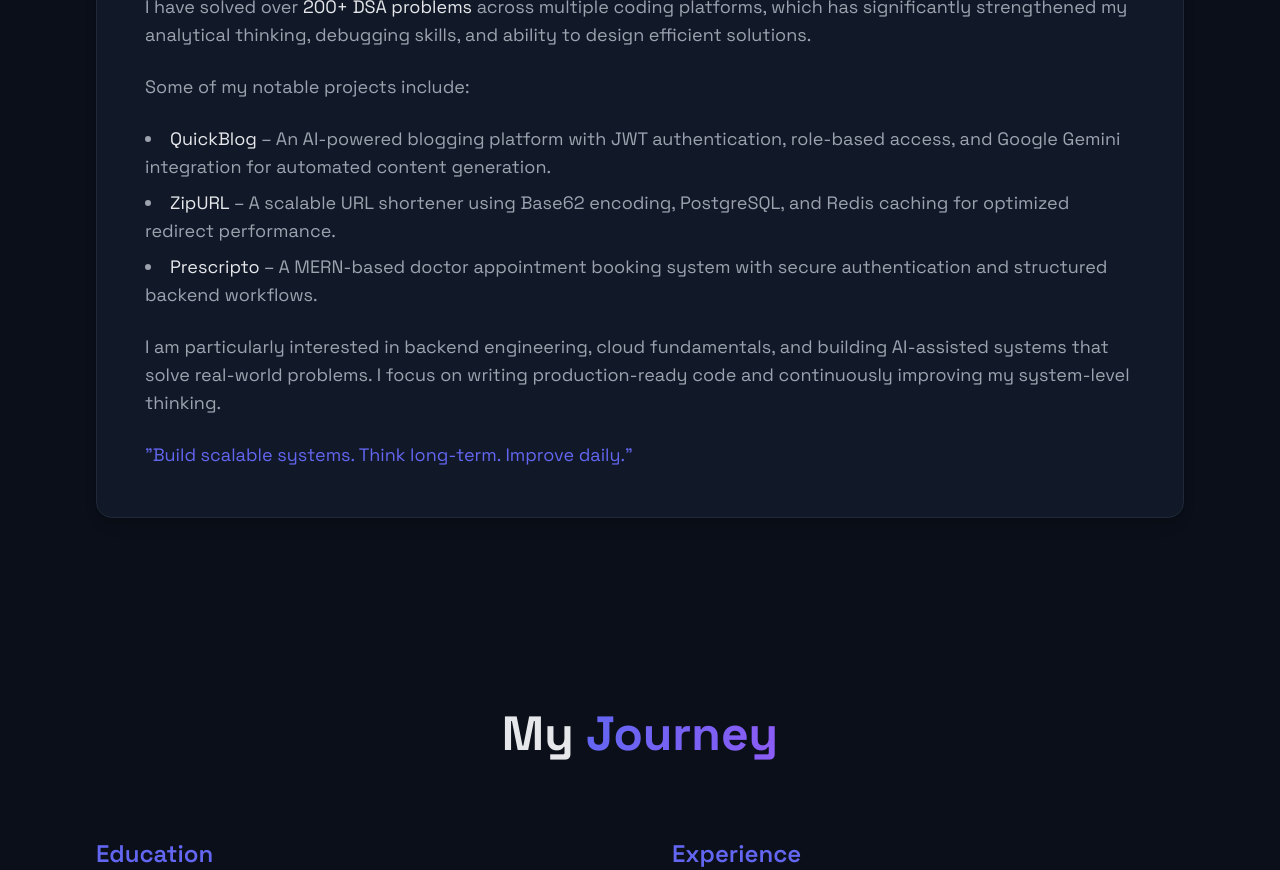
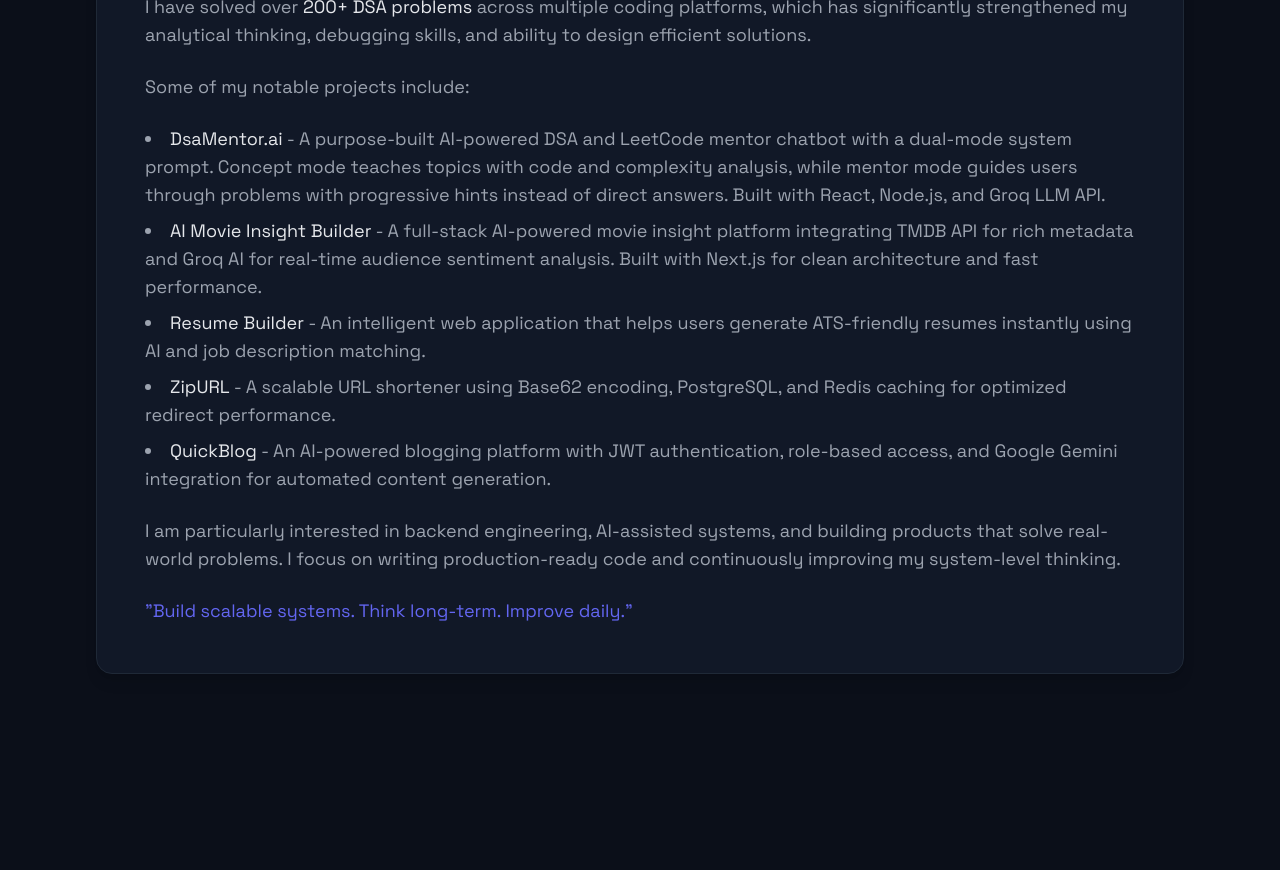
Before and after one commit to Amolraut638/my-portfolio, a React (Vite) app: page / in a window 1280 px wide. Shown: the part 1260-2130 px from the top of the page. Built offline with nearby package versions, Linux system fonts and the light colour scheme.

Commit message:
updated about section with latest projects

```diff
--- a/src/components/About_me.jsx
+++ b/src/components/About_me.jsx
@@ -44,7 +44,11 @@
 
           <div className="space-y-6 text-mutedText text-base md:text-lg leading-relaxed">
             <p>
-              I am currently pursuing a B.E. in Electronics and Telecommunication Engineering (2026 batch), with a strong inclination toward backend and full-stack development. Despite coming from an ENTC background, I have built solid expertise in software engineering through consistent hands-on practice and real-world projects.
+              I am currently pursuing a B.E. in Electronics and Telecommunication
+              Engineering (2026 batch), with a strong inclination toward backend and
+              full-stack development. Despite coming from an ENTC background, I have
+              built solid expertise in software engineering through consistent
+              hands-on practice and real-world projects.
             </p>
 
             <p>
@@ -56,43 +60,57 @@
             </p>
 
             <p>
-              I have solved over <span className="text-lightText font-medium">200+ DSA problems</span> across multiple coding
-              platforms, which has significantly strengthened my analytical thinking,
-              debugging skills, and ability to design efficient solutions.
+              I have solved over{" "}
+              <span className="text-lightText font-medium">200+ DSA problems</span>{" "}
+              across multiple coding platforms, which has significantly strengthened
+              my analytical thinking, debugging skills, and ability to design
+              efficient solutions.
             </p>
 
-            <p>
-              Some of my notable projects include:
-            </p>
+            <p>Some of my notable projects include:</p>
 
             <ul className="list-disc list-inside space-y-2">
               <li>
-                <span className="text-lightText font-medium">
-                  QuickBlog
-                </span>{" "}
-                – An AI-powered blogging platform with JWT authentication, role-based
-                access, and Google Gemini integration for automated content generation.
+                <span className="text-lightText font-medium">DsaMentor.ai</span>{" "}
+                - A purpose-built AI-powered DSA and LeetCode mentor chatbot with a
+                dual-mode system prompt. Concept mode teaches topics with code and
+                complexity analysis, while mentor mode guides users through problems
+                with progressive hints instead of direct answers. Built with React,
+                Node.js, and Groq LLM API.
               </li>
               <li>
                 <span className="text-lightText font-medium">
-                  ZipURL
+                  AI Movie Insight Builder
                 </span>{" "}
-                – A scalable URL shortener using Base62 encoding, PostgreSQL, and Redis
-                caching for optimized redirect performance.
+                - A full-stack AI-powered movie insight platform integrating TMDB API
+                for rich metadata and Groq AI for real-time audience sentiment
+                analysis. Built with Next.js for clean architecture and fast
+                performance.
               </li>
               <li>
-                <span className="text-lightText font-medium">
-                  Prescripto
-                </span>{" "}
-                – A MERN-based doctor appointment booking system with secure
-                authentication and structured backend workflows.
+                <span className="text-lightText font-medium">Resume Builder</span>{" "}
+                - An intelligent web application that helps users generate
+                ATS-friendly resumes instantly using AI and job description matching.
+              </li>
+              <li>
+                <span className="text-lightText font-medium">ZipURL</span>{" "}
+                - A scalable URL shortener using Base62 encoding, PostgreSQL, and
+                Redis caching for optimized redirect performance.
+              </li>
+
+              <li>
+                <span className="text-lightText font-medium">QuickBlog</span>{" "}
+                - An AI-powered blogging platform with JWT authentication, role-based
+                access, and Google Gemini integration for automated content
+                generation.
               </li>
             </ul>
 
             <p>
-              I am particularly interested in backend engineering, cloud fundamentals,
-              and building AI-assisted systems that solve real-world problems. I focus
-              on writing production-ready code and continuously improving my system-level thinking.
+              I am particularly interested in backend engineering, AI-assisted
+              systems, and building products that solve real-world problems. I focus
+              on writing production-ready code and continuously improving my
+              system-level thinking.
             </p>
 
             <p className="text-primary font-medium text-lg">
```
